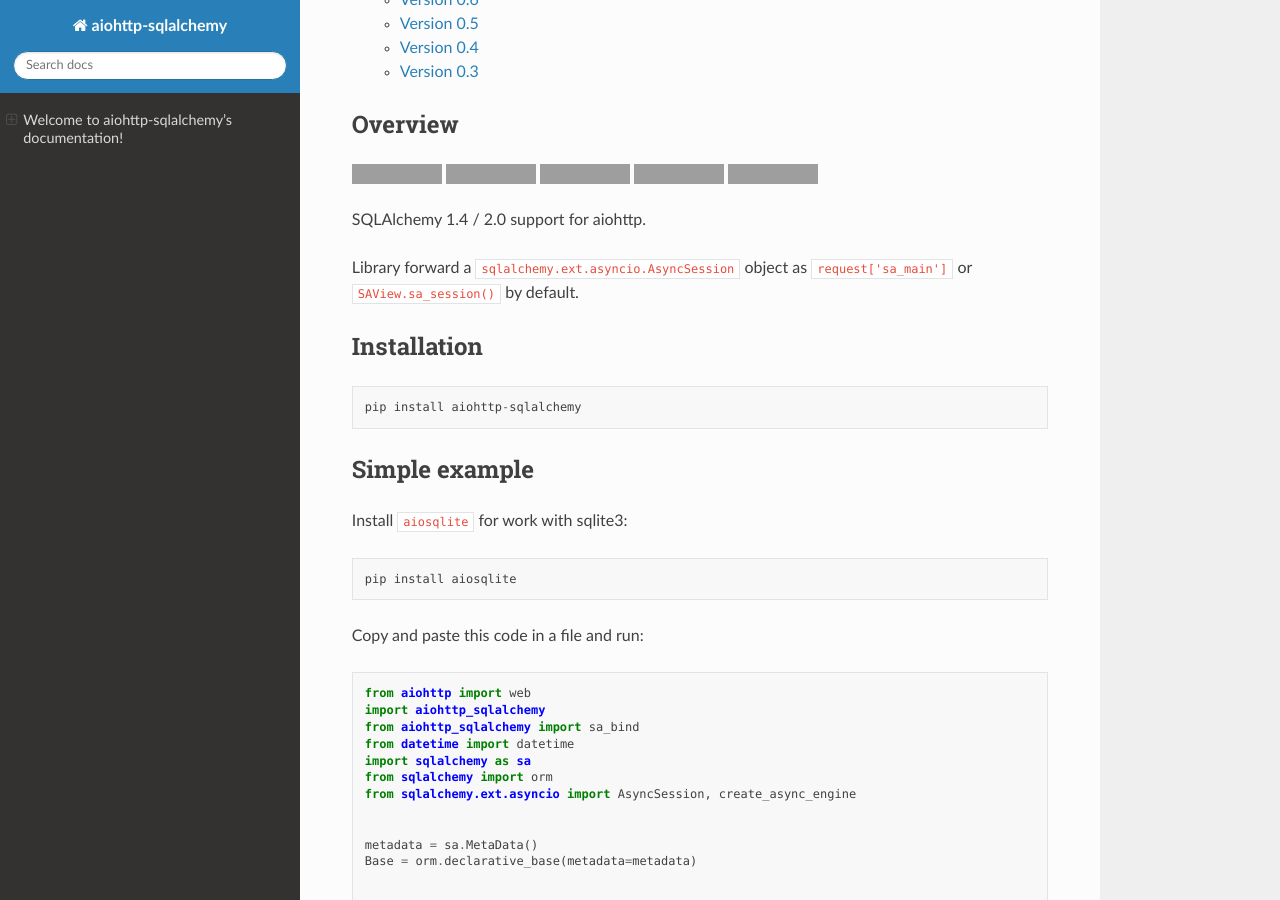
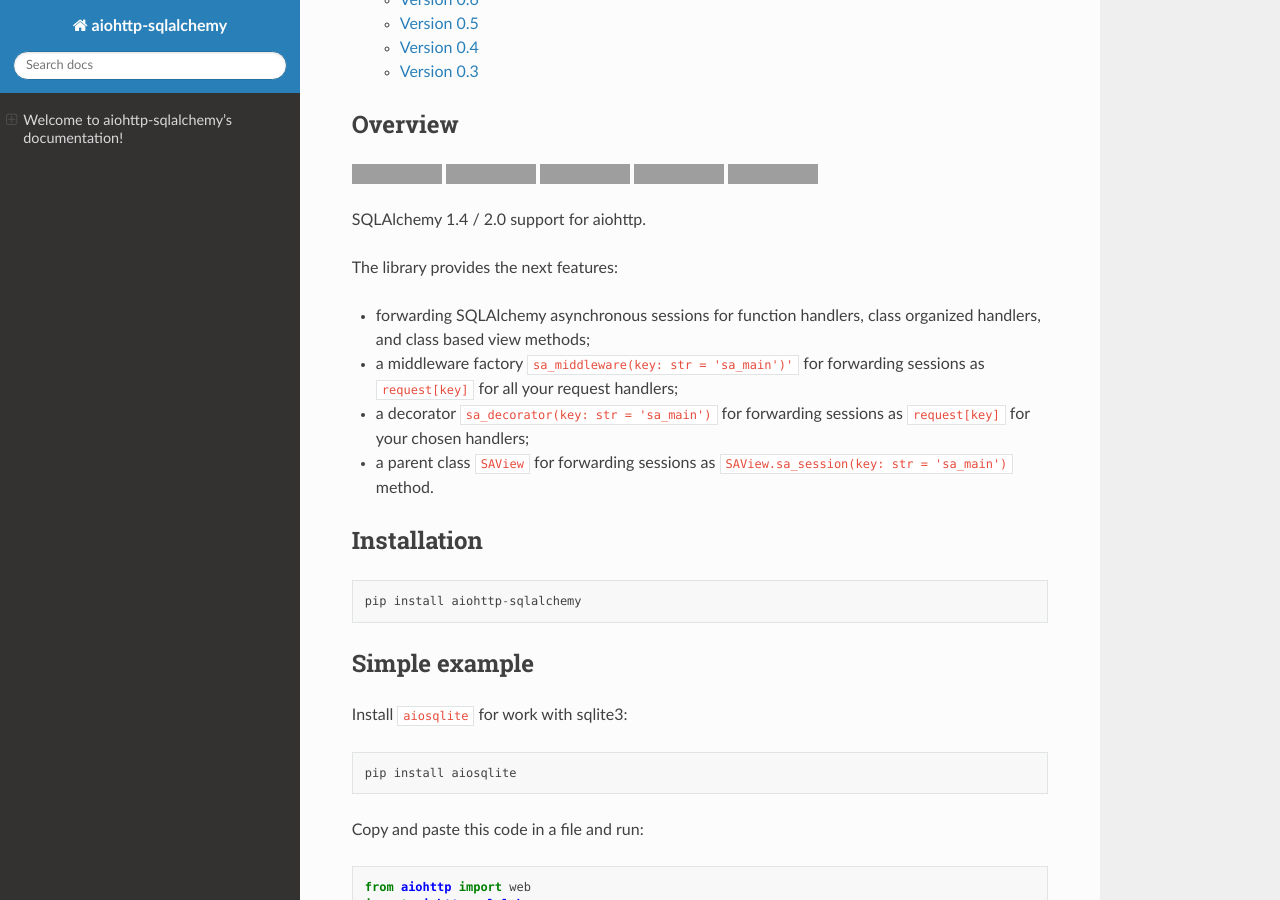
Before and after one commit to ri-gilfanov/aiohttp-sqlalchemy, a Sphinx documentation site: the page built from docs/index.rst, in a window 1280 px wide and 900 px high, scrolled down 496 px. Built offline with Sphinx 7.4.7 and the Read the Docs theme 2.0.0, drawn with Linux system fonts in a browser that asks for light colours; grey boxes are pictures that could not be loaded.

Commit message:
Update overview in README.rst and docs/index.rst

```diff
--- a/docs/index.rst
+++ b/docs/index.rst
@@ -36,8 +36,16 @@
 
 SQLAlchemy 1.4 / 2.0 support for aiohttp.
 
-Library forward a ``sqlalchemy.ext.asyncio.AsyncSession`` object as
-``request['sa_main']`` or ``SAView.sa_session()`` by default.
+The library provides the next features:
+
+* forwarding SQLAlchemy asynchronous sessions for function handlers, class
+  organized handlers, and class based view methods;
+* a middleware factory ``sa_middleware(key: str = 'sa_main')'`` for forwarding
+  sessions as ``request[key]`` for all your request handlers;
+* a decorator ``sa_decorator(key: str = 'sa_main')`` for forwarding sessions
+  as ``request[key]`` for your chosen handlers;
+* a parent class ``SAView`` for forwarding sessions as
+  ``SAView.sa_session(key: str = 'sa_main')`` method.
 
 
 Installation
```
Also changed, not shown: README.rst (+11 -3 lines).
